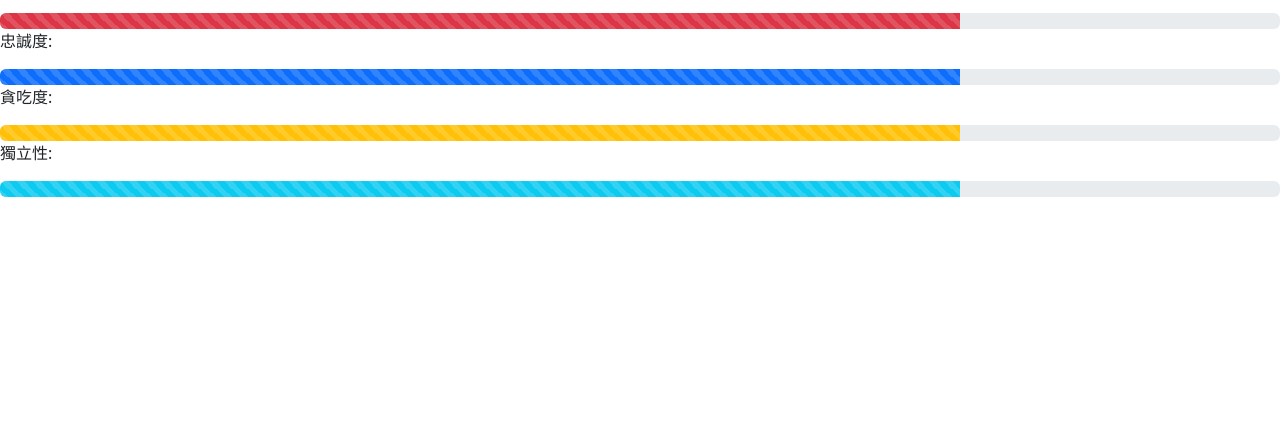
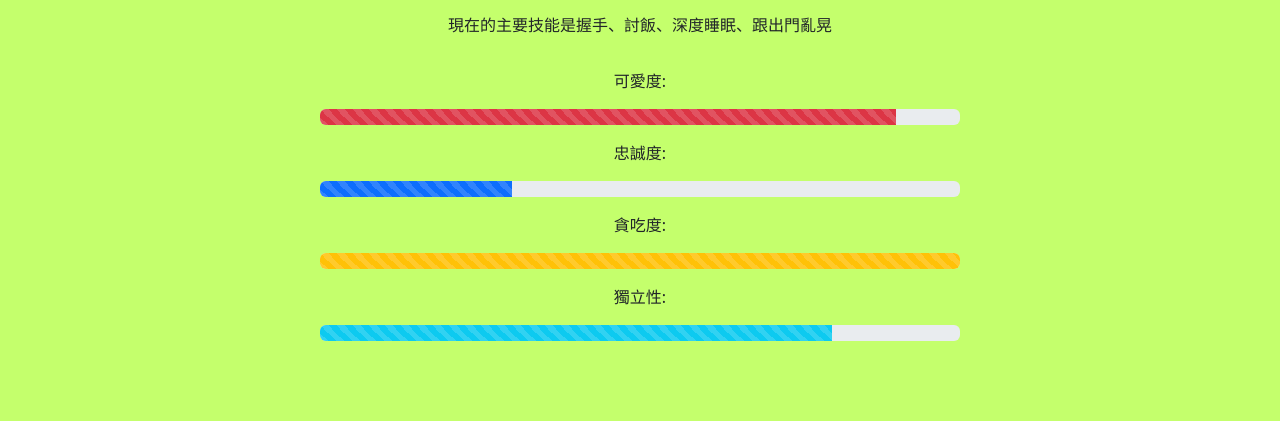
Before and after one commit to bo-han-kao/udemy-class, a plain HTML site: page html_class/project3/index.html in a window 1280 px wide. Shown: the part 753-1174 px from the top of the page. Before the commit the page ends 950 px from the top, so only its background shows below. Drawn offline with nearby package versions, Linux system fonts and the light colour scheme.

Commit message:
24/10/23
橘子介紹

```diff
--- a/html_class/project3/index.html
+++ b/html_class/project3/index.html
@@ -33,6 +33,7 @@
             </div>
         </section>
         <section class="about-me">
+            <div class="description">
                 <h2>關於我的一些事情</h2>
                 <p>
                     我現在入住一位凡人家當米蟲，主要興趣是看你吃飯、跟你討飯、睡覺、看到吃的跟前跟後
@@ -44,27 +45,29 @@
                     <p>可愛度:</p>
                     <div class="progress" role="progressbar" aria-label="Animated striped example" aria-valuenow="75"
                         aria-valuemin="0" aria-valuemax="100">
-                    <div class="progress-bar progress-bar-striped progress-bar-animated bg-danger" style="width: 75%">
+                        <div class="progress-bar progress-bar-striped progress-bar-animated bg-danger"
+                            style="width: 90%">
                         </div>
                     </div>
 
                     <p>忠誠度:</p>
                     <div class="progress" role="progressbar" aria-label="Animated striped example" aria-valuenow="75"
                         aria-valuemin="0" aria-valuemax="100">
-                    <div class="progress-bar progress-bar-striped progress-bar-animated " style="width: 75%"></div>
+                        <div class="progress-bar progress-bar-striped progress-bar-animated " style="width: 30%"></div>
                     </div>
 
                     <p>貪吃度:</p>
                     <div class="progress" role="progressbar" aria-label="Animated striped example" aria-valuenow="75"
                         aria-valuemin="0" aria-valuemax="100">
                         <div class="progress-bar progress-bar-striped progress-bar-animated bg-warning bg-success"
-                        style="width: 75%"></div>
+                            style="width: 100%"></div>
                     </div>
 
                     <p>獨立性:</p>
                     <div class="progress" role="progressbar" aria-label="Animated striped example" aria-valuenow="75"
                         aria-valuemin="0" aria-valuemax="100">
-                    <div class="progress-bar progress-bar-striped progress-bar-animated bg-info" style="width: 75%">
+                        <div class="progress-bar progress-bar-striped progress-bar-animated bg-info" style="width: 80%">
+                        </div>
                     </div>
                 </div>
             </div>
--- a/html_class/project3/styles/style.scss
+++ b/html_class/project3/styles/style.scss
@@ -73,5 +73,25 @@ body {
         }
       }
     }
+    .about-me {
+      .description {
+        // background-color: rgb(187, 236, 113);
+        width: 50vw;
+        text-align: center;
+        h2 {
+          font-size: 2rem;
+        }
+        .progress-bar-area {
+          p {
+            padding-top: 1rem;
+          }
+        }
+      }
+      background-color: rgb(196, 255, 108);
+      padding: 5rem 0rem;
+      display: flex;
+      // flex-direction: column;
+      justify-content: center;
+    }
   }
 }
```
Also changed, not shown: html_class/project3/styles/style.css, 1 other file. Lines whose indentation alone changed are shown as unchanged.
